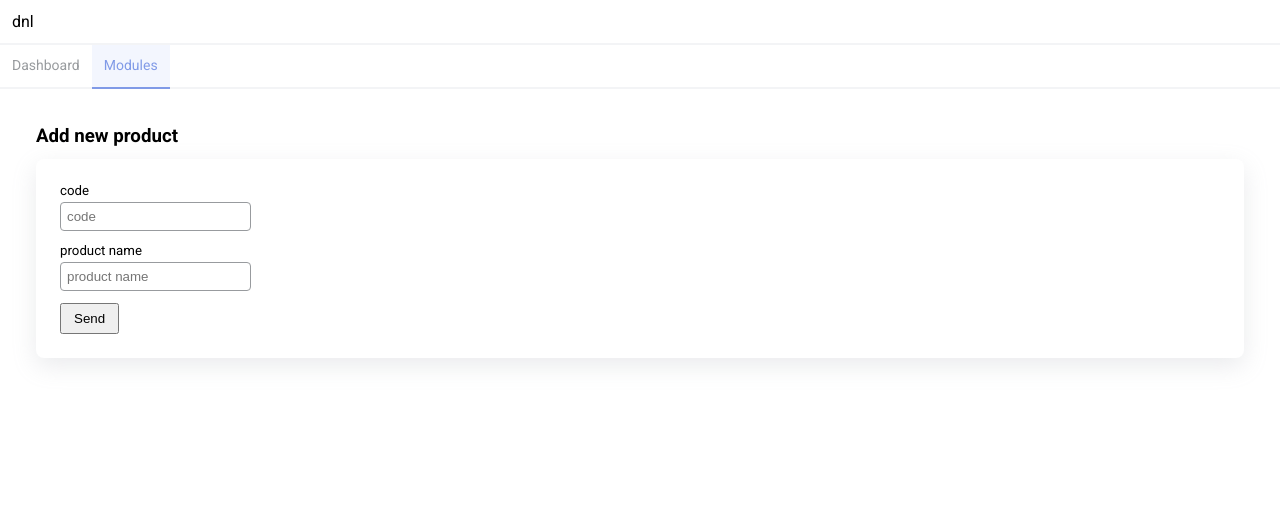
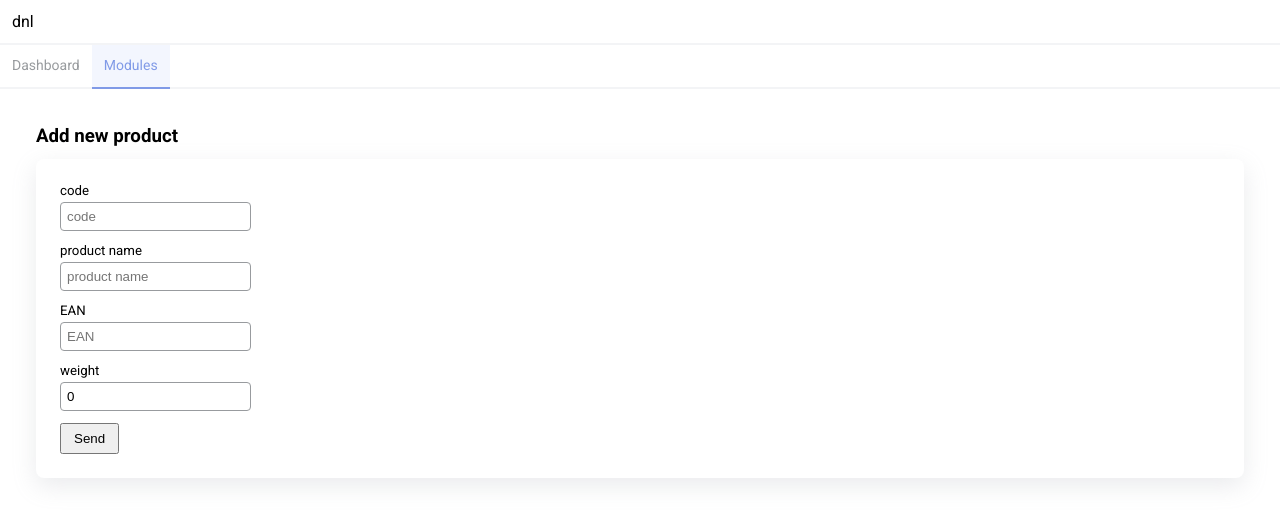
Before and after one commit to dinoDanic/dnl, a Next.js app: page /modules/factory/products/new in a window 1280 px wide. Shown: the top 522 px of the page. Built offline with nearby package versions, Linux system fonts and the light colour scheme.

Commit message:
products

```diff
--- a/src/modules/api/products/index.ts
+++ b/src/modules/api/products/index.ts
@@ -7,6 +7,8 @@ export const GET_PRODUCTS = gql`
       code
       id
       name
+      eanCode
+      weight
     }
   }
 `;
--- a/src/pages/modules/factory/products/new/index.tsx
+++ b/src/pages/modules/factory/products/new/index.tsx
@@ -6,12 +6,16 @@ import { Box, Button, Form, Input, Title } from "shared/ui";
 const New = () => {
   const [code, setCode] = useState("");
   const [name, setName] = useState("");
+  const [ean, setEan] = useState("");
+  const [weight, setWeight] = useState<number>(0);
 
   const [createProduct] = useMutation(CREATE_PRODUCT, {
     variables: {
       input: {
         code,
         name,
+        weight,
+        eanCode: ean,
       },
     },
   });
@@ -45,6 +49,19 @@ const New = () => {
             value={name}
             onChange={(e) => setName(e.target.value)}
           />
+          <Input
+            placeholder="EAN"
+            label="EAN"
+            value={ean}
+            onChange={(e) => setEan(e.target.value)}
+          />
+          <Input
+            type="number"
+            placeholder="weight"
+            label="weight"
+            value={weight}
+            onChange={(e) => setWeight(parseInt(e.target.value))}
+          />
           <Button>Send</Button>
         </Form>
       </Box>
--- a/src/types/product.ts
+++ b/src/types/product.ts
@@ -2,4 +2,6 @@ export type ProductType = {
   name: string;
   code: string;
   id: string;
+  ean: string;
+  weight: number;
 };
```
Also changed, not shown: src/pages/modules/factory/products/show/index.tsx (+5 -2 lines).
